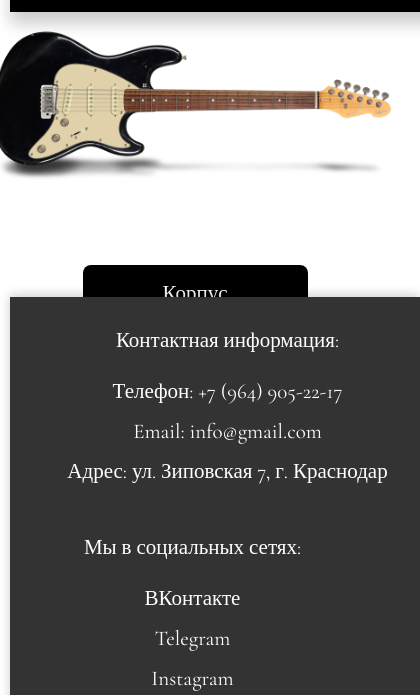
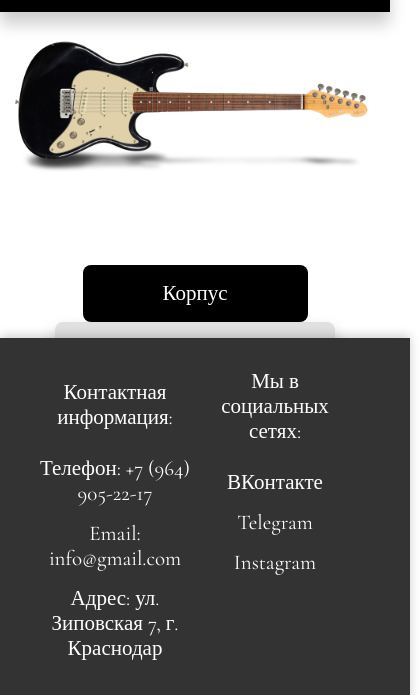
Before and after one commit to Max08us/GuitarConstructor, a plain HTML site: page index.html in a window 390 px wide. Both pictures are taken after a click on the button "Корпус". Shown: the part 133-828 px from the top of the page, 420 px wide, since content can reach past the window. Drawn offline with nearby package versions, Linux system fonts and the light colour scheme.

Commit message:
Mobile display update

```diff
--- a/new.css
+++ b/new.css
@@ -12,6 +12,7 @@
         left: 0;
         right: 0;
         z-index: 1000;
+        width: inherit !important;
     }
 
     .logo-container {
@@ -32,10 +33,13 @@
         margin: 8px 12px;
     }
 
+    .info-section {
+        margin-top: 25px !important;
+    }
+
     /* Стили для страницы конструктора (index.html) */
     .constructor_main {
-        padding-top: 180px; /* Значительно увеличенный отступ от шапки */
-        padding-bottom: 120px; /* Увеличенный отступ для нижней шторки */
+        margin-bottom: 125px;
     }
 
     .content-container {
@@ -44,6 +48,19 @@
         align-items: center;
         width: 100%;
         margin: 0 auto;
+    }
+
+    .guitar-container {
+        width: 395px !important;
+    }
+
+    .dropdown {
+        position: inherit !important;
+    }
+
+    .dropdown-content {
+        left: 55px;
+        right: 55px;
     }
 
     .calculator-content {
@@ -61,11 +78,11 @@
     main {
         padding-top: 180px; /* Большой отступ от шапки */
         padding-bottom: 120px; /* Отступ для нижней шторки */
+        margin-bottom: 54px;
     }
 
     /* Стили для нижней шторки */
     .bottom-bar {
-        flex-direction: column;
         padding: 20px 15px;
         align-items: center;
         text-align: center;
@@ -90,7 +107,8 @@
 
     .contact-info:last-child,
     .social-links:last-child {
-        margin-bottom: 0;
+        margin-bottom: 116px;
+        width: 100%;
     }
 
     .contact-info ul,
@@ -108,6 +126,23 @@
 
 @media (max-width: 480px) {
 
+    .info-section {
+        margin-top: 25px !important;
+    }
+
+    .guitar-container {
+        width: 395px !important;
+    }
+
+    .dropdown {
+        position: inherit !important;
+    }
+
+    .dropdown-content {
+        left: 55px;
+        right: 55px;
+    }
+
     .calculator-content {
         display: flex;
         justify-content: space-between;
@@ -120,17 +155,18 @@
     }
 
     .constructor_main {
-        padding-top: 170px;
-        padding-bottom: 110px;
+        margin-bottom: 115px;
     }
 
     main {
         padding-top: 170px;
         padding-bottom: 110px;
+        margin-bottom: 44px;
     }
 
     .top-bar {
         padding: 15px 8px;
+        width: inherit !important;
     }
 
     .navigation ul li {
```
